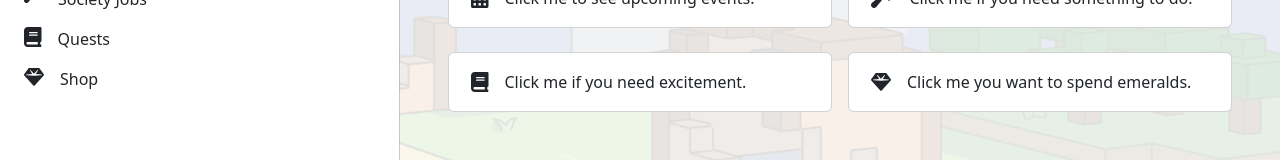
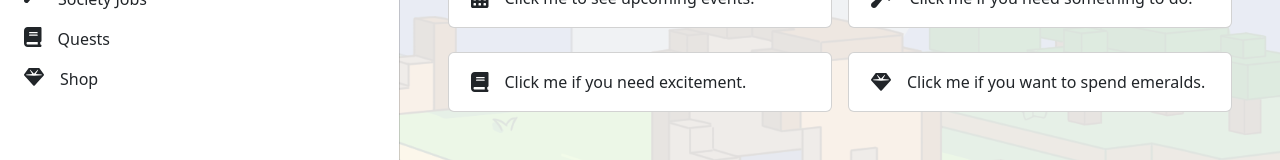
Before and after one commit to grant-pie/pie-craft, a Nuxt app: page / in a window 1280 px wide. Shown: the part 176-336 px from the top of the page. Built offline with nearby package versions, Linux system fonts and the light colour scheme.

Commit message:
Update index.vue

```diff
--- a/pages/index.vue
+++ b/pages/index.vue
@@ -55,7 +55,7 @@
                 :class="{ 'bg-primary text-light': hoverEmeralds }">
                 <div class="card-body d-flex align-items-center">
                   <FontAwesomeIcon icon="gem" class="fs-5 me-3"/>
-                  <p class="mb-0">Click me you want to spend emeralds.</p>
+                  <p class="mb-0">Click me if you want to spend emeralds.</p>
                 </div>
               </button>
             </NuxtLink>
```
